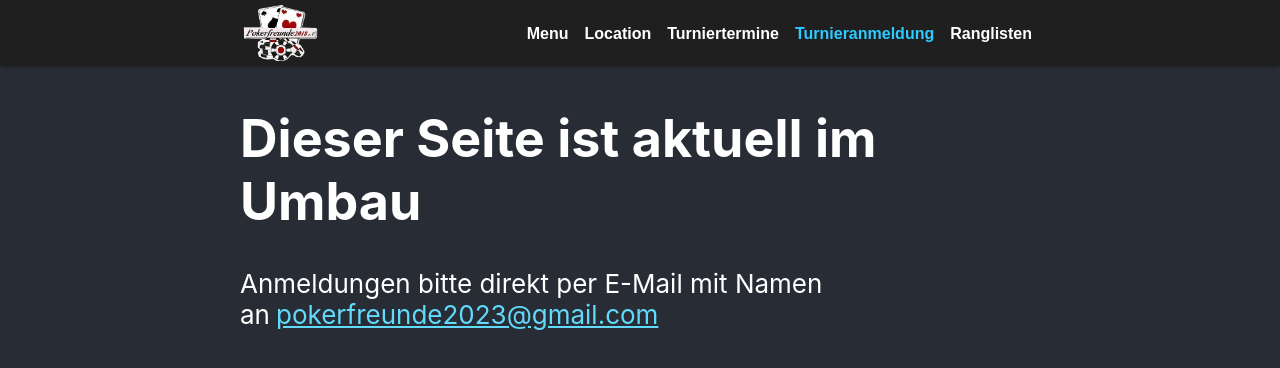
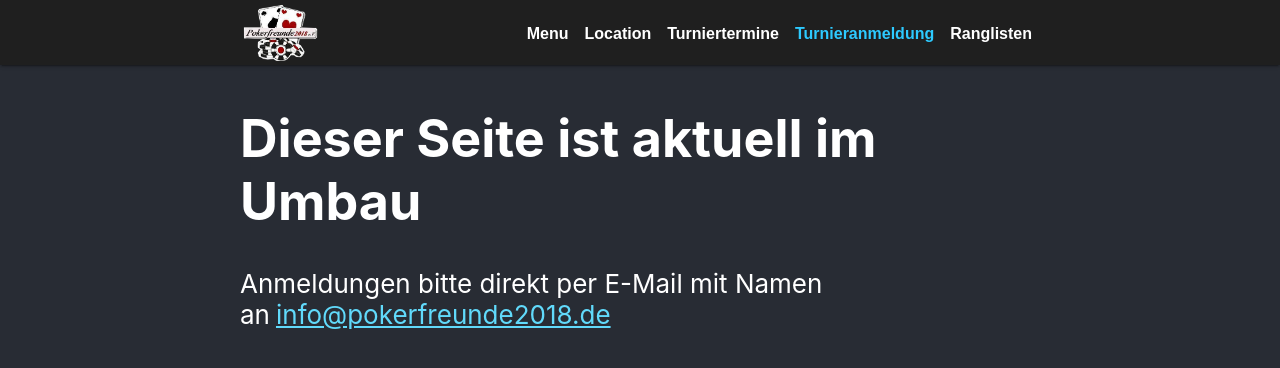
Before and after one commit to NickSchneiderIsTired/pokerfreundeWebsite, a React (Create React App) app: page /register in a window 1280 px wide. Shown: the top 368 px of the page. Built offline with nearby package versions, Linux system fonts and the light colour scheme.

Commit message:
Update email

```diff
--- a/src/containers/Register.jsx
+++ b/src/containers/Register.jsx
@@ -10,7 +10,7 @@ function Register() {
             Anmeldungen bitte direkt per E-Mail mit Namen an
           <a
             className="App-link"
-            style={{ marginLeft: 6 }} href="mailto:pokerfreunde2023@gmail.com">pokerfreunde2023@gmail.com</a>
+            style={{ marginLeft: 6 }} href="mailto:info@pokerfreunde2018.de">info@pokerfreunde2018.de</a>
         </div>
       </div>
     </div>
```
